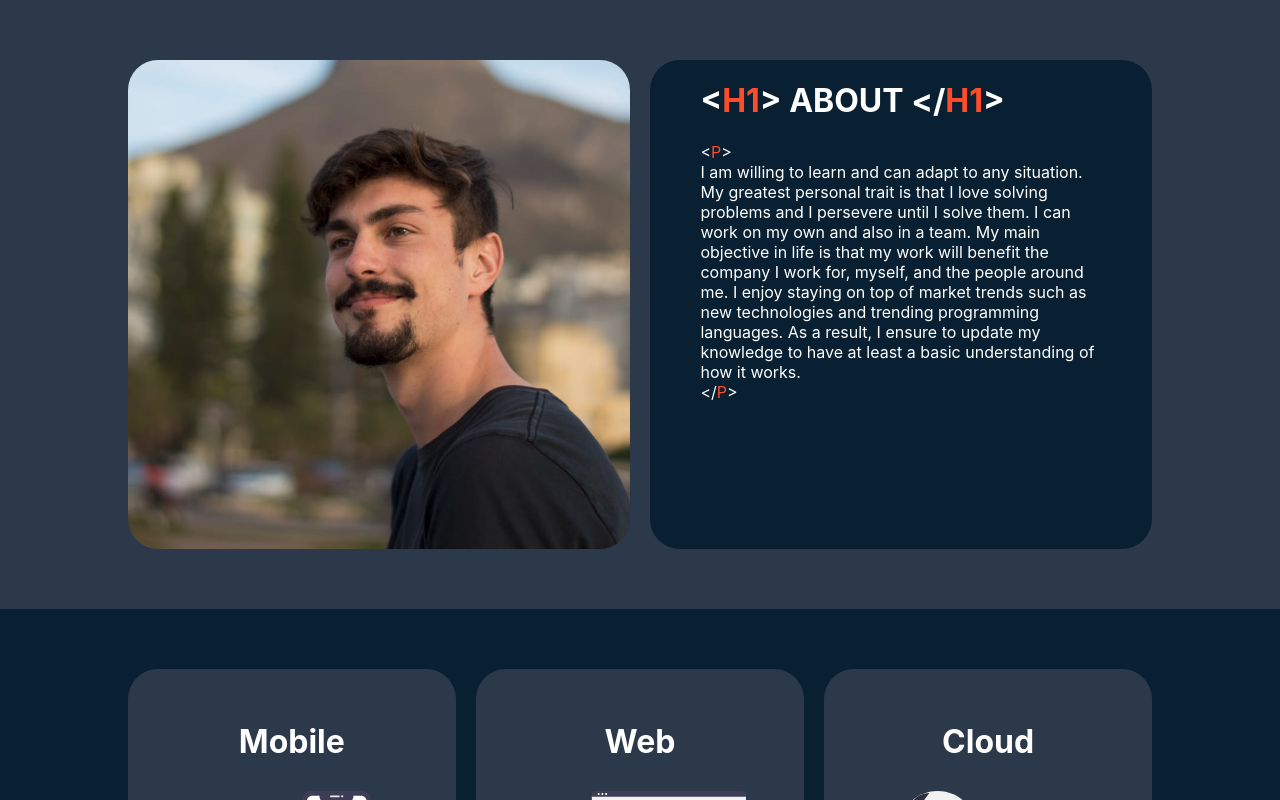
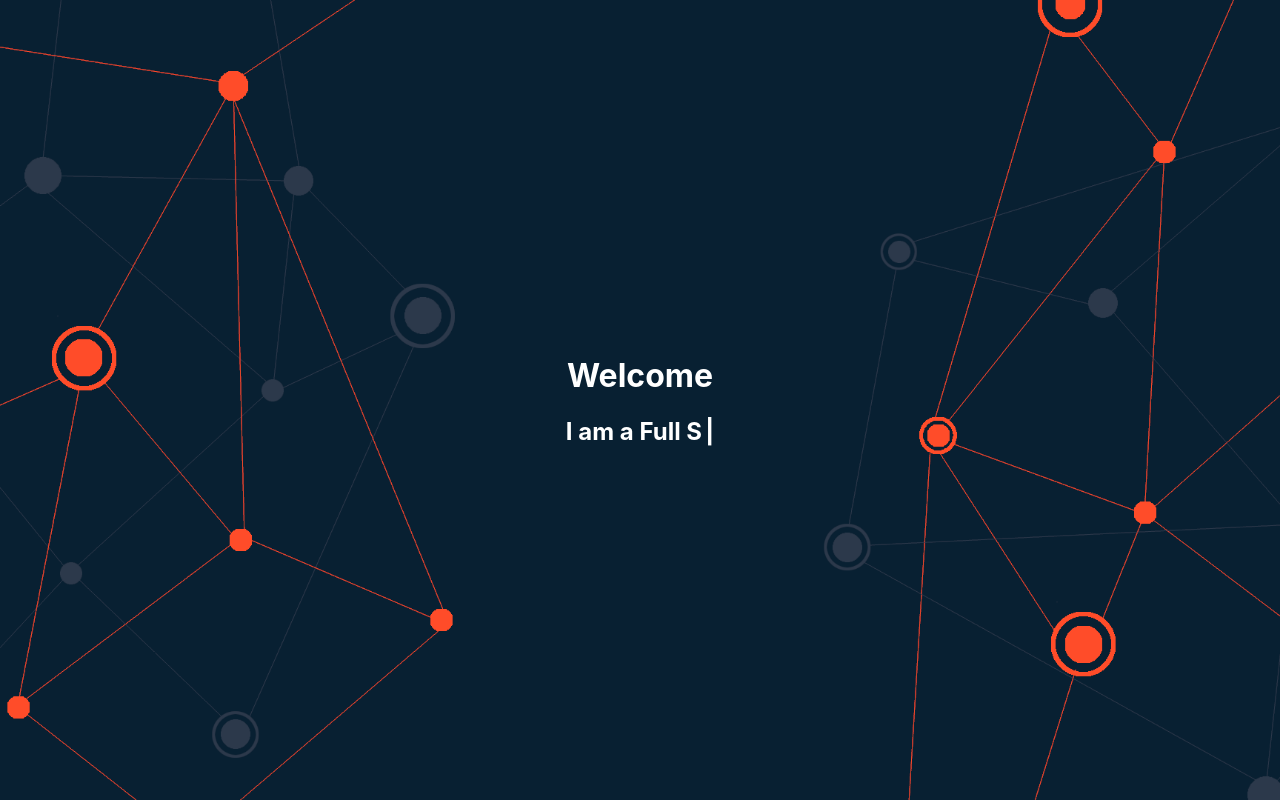
Before and after one commit to JeanLeRoux/portfolio-v2, a React (Create React App) app: page / in a window 1280 px wide. Shown: the top 800 px of the page. Built offline with nearby package versions, Linux system fonts and the light colour scheme.

Commit message:
changed intro background image

```diff
--- a/src/App.tsx
+++ b/src/App.tsx
@@ -6,7 +6,7 @@ import Services from './components/Services/Services';
 function App() {
   return (
     <div className="App">
-      {/* <Intro/> */}
+      <Intro/>
       <About/>
       <Services/>
     </div>
--- a/src/components/Intro/Intro.scss
+++ b/src/components/Intro/Intro.scss
@@ -1,6 +1,6 @@
 .hero-image {
     /* Use "linear-gradient" to add a darken background effect to the image (photographer.jpg). This will make the text easier to read */
-    background-image: linear-gradient(rgba(0, 0, 0, 0.5), rgba(0, 0, 0, 0.5)), url("../../assets/background.jpg");
+    background-image: url("../../assets/background.png");
 
     /* Set a specific height */
     min-height: 100vh;
```
Also changed, not shown: src/assets/background.jpg (deleted), src/assets/background.png (added).
